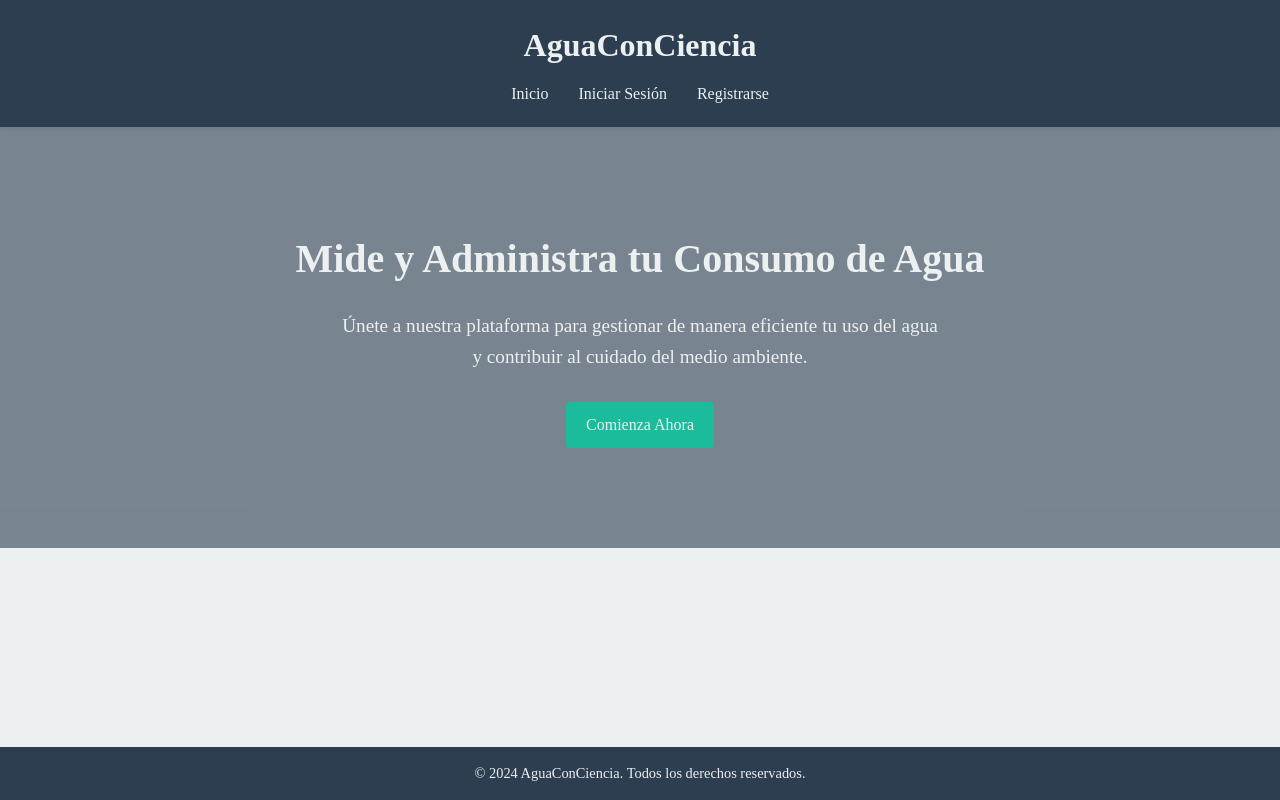
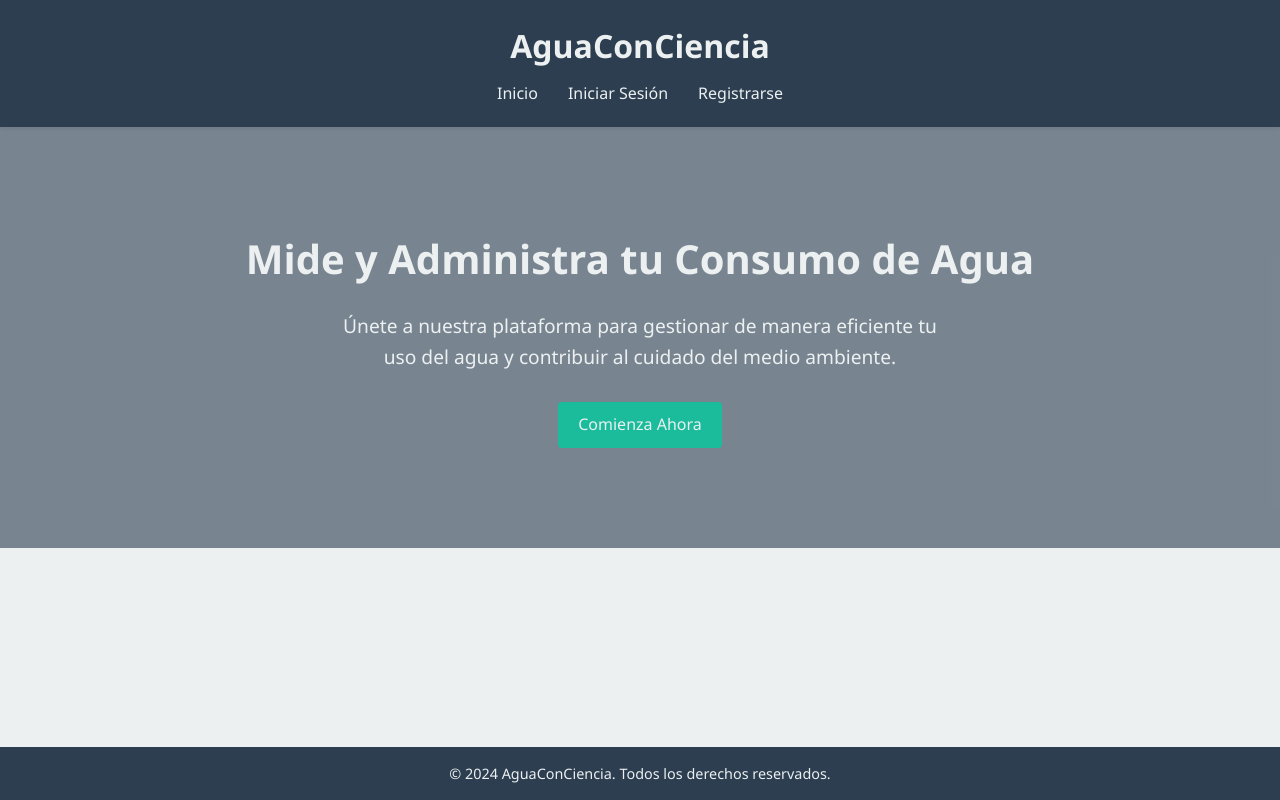
Before and after one commit to caniza1es/AguaConCiencia, a plain HTML site: page index.html in a window 1280 px wide. Drawn offline with Linux system fonts and the light colour scheme; no server answers.

Commit message:
Update styles.css

```diff
--- a/css/styles.css
+++ b/css/styles.css
@@ -6,7 +6,7 @@
 }
 
 body {
-    ont-family: 'Segoe UI', Tahoma, Geneva, Verdana, sans-serif !important;
+    font-family: 'Segoe UI', Tahoma, Geneva, Verdana, sans-serif !important;
     line-height: 1.6;
     background-color: #ECF0F1;
     color: #34495E;
```
